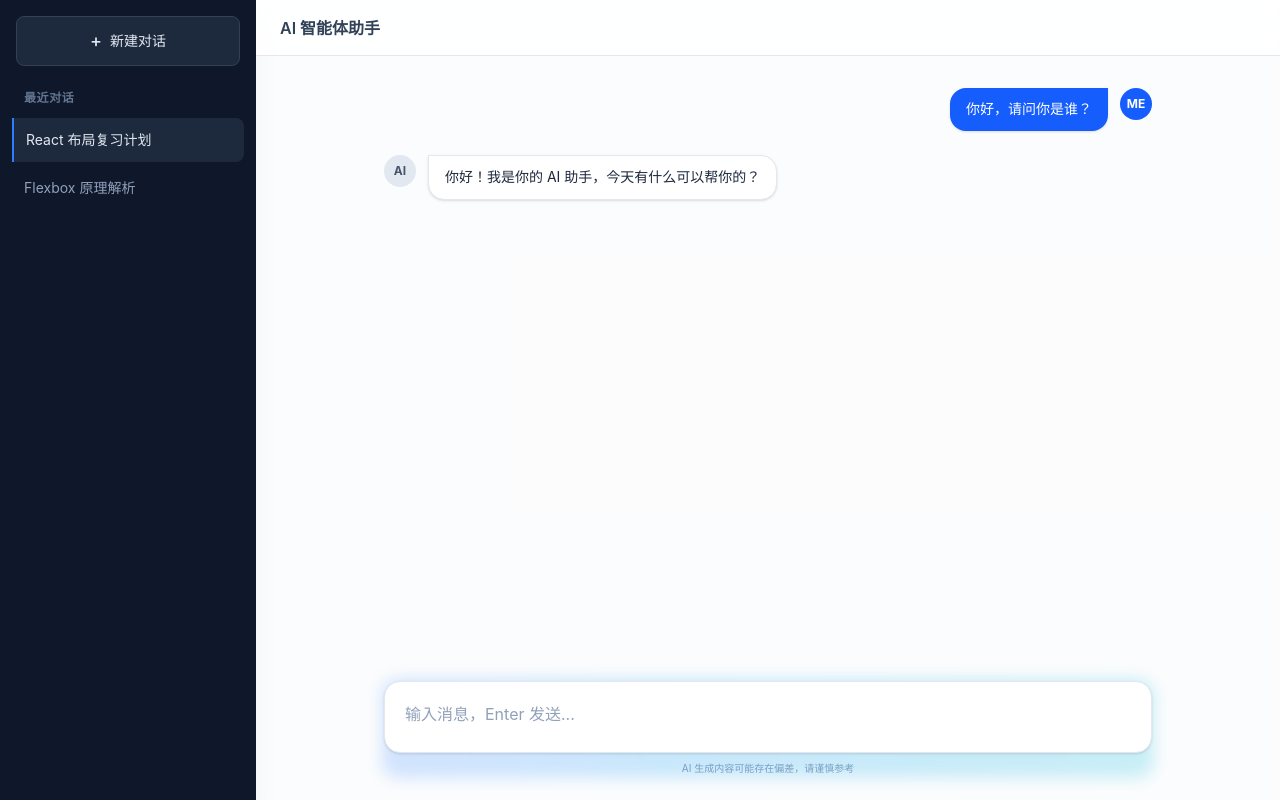
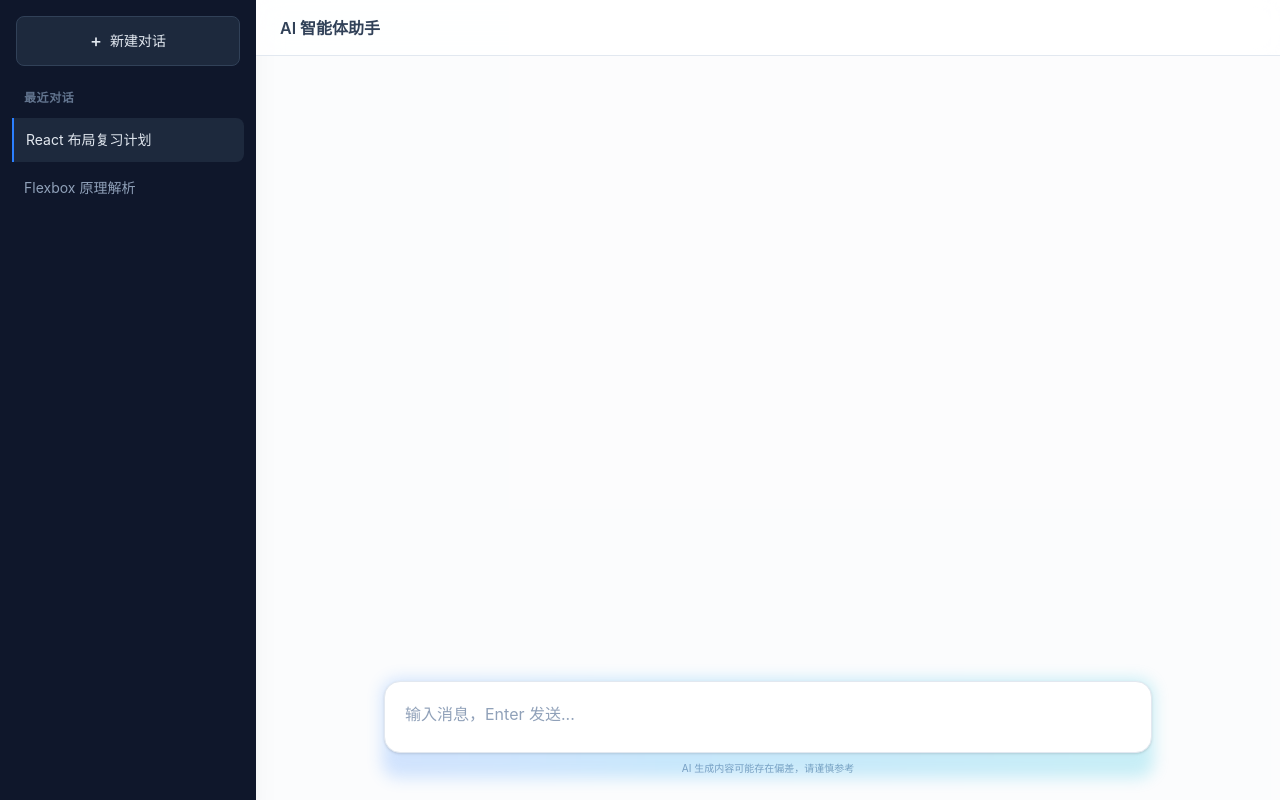
Before and after one commit to vortexmayo/ai-agent-assistant, a React (Vite) app: page / in a window 1280 px wide. Built offline with nearby package versions, Linux system fonts and the light colour scheme.

Commit message:
更新 App.tsx 和 ChatApp 组件

```diff
--- a/src/App.tsx
+++ b/src/App.tsx
@@ -49,7 +49,7 @@ export default function App() {
         {/* 聊天内容区 */}
         <section className="flex-1 p-4 overflow-y-auto md:p-8">
           <div className="max-w-3xl mx-auto"> {/* 限制宽度，提升阅读体验 */}
-            <MessageList messages={messages} />
+            <ChatApp/>
           </div>
         </section>
 
--- a/src/components/ChatApp.tsx
+++ b/src/components/ChatApp.tsx
@@ -1,10 +1,6 @@
 import React, { useState, useEffect, useRef } from 'react';
+import MessageList, { type Message } from './MessageList';
 
-interface Message {
-  id: number;
-  text: string;
-  sender: 'user' | 'ai';
-}
 
 const ChatApp: React.FC = () => {
   // 1. 初始化状态：尝试从 localStorage 读取已有的消息
@@ -30,35 +26,18 @@ const ChatApp: React.FC = () => {
 
   const sendMessage = () => {
     if (!input.trim()) return;
-    const newMessage: Message = { id: Date.now(), text: input, sender: 'user' };
+    const newMessage: Message = { id: Date.now(), content: input, role: 'user' };
     setMessages([...messages, newMessage]);
     setInput('');
   };
 
   return (
-    <div className="flex flex-col h-screen bg-gray-100">
+    <div className="flex flex-col h-full bg-transparent">
       {/* 消息展示区 */}
       <div className="flex-1 p-4 space-y-4 overflow-y-auto">
-        {messages.map((msg) => (
-          <div key={msg.id} className={`flex ${msg.sender === 'user' ? 'justify-end' : 'justify-start'}`}>
-            <div className={`p-3 rounded-lg ${msg.sender === 'user' ? 'bg-green-500 text-white' : 'bg-white'}`}>
-              {msg.text}
-            </div>
-          </div>
-        ))}
+        <MessageList messages={messages} />
         {/* 自动滚动的锚点元素 */}
         <div ref={scrollRef} />
-      </div>
-
-      {/* 输入框区 */}
-      <div className="p-4 bg-white border-t">
-        <input
-          value={input}
-          onChange={(e) => setInput(e.target.value)}
-          onKeyDown={(e) => e.key === 'Enter' && sendMessage()}
-          placeholder="输入消息..."
-          className="w-full p-2 border rounded"
-        />
       </div>
     </div>
   );
```
